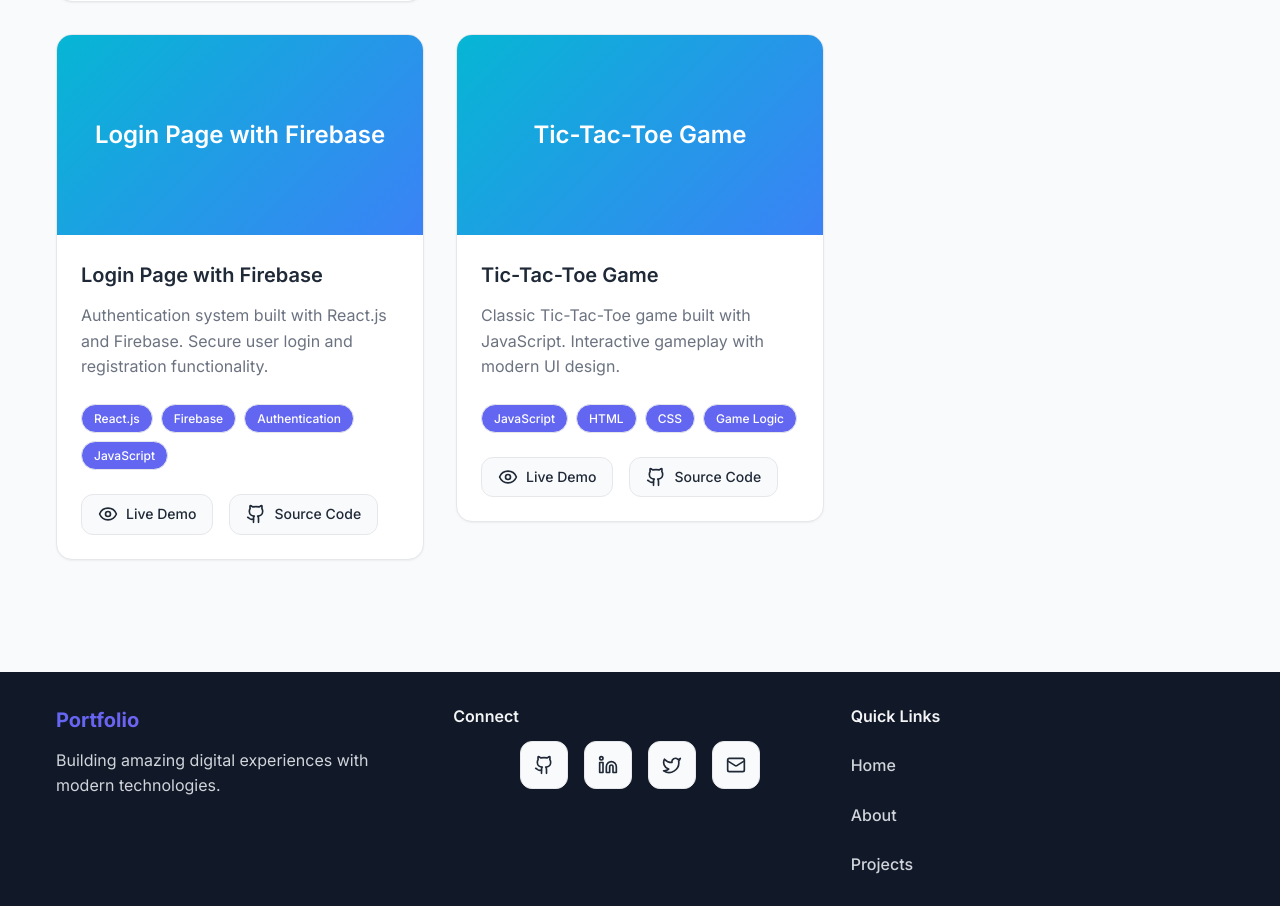
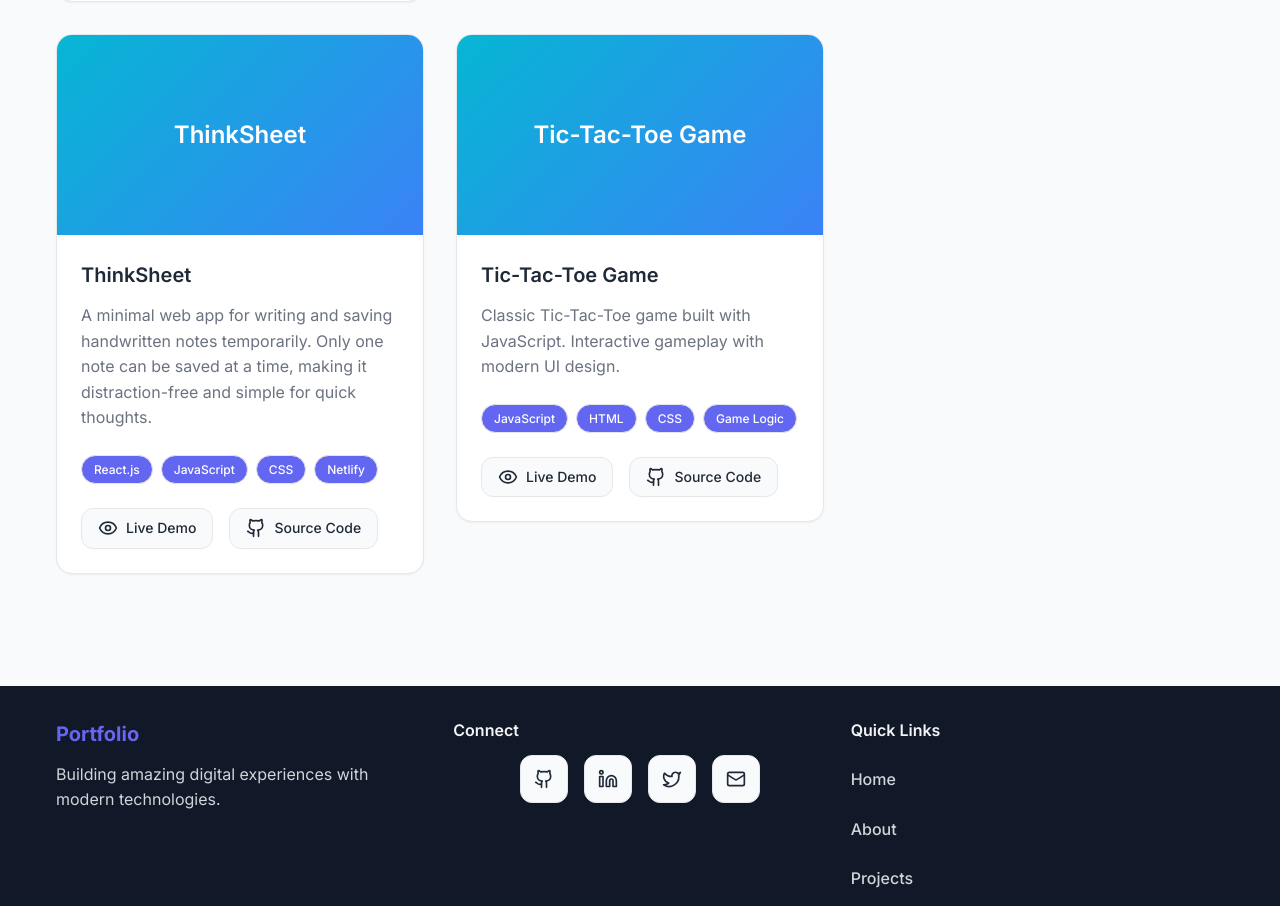
Before and after one commit to shreyashkale9/Portfolio-new, a React (Create React App) app: page /projects in a window 1280 px wide. Shown: the part 1541-2447 px from the top of the page. Built offline with nearby package versions, Linux system fonts and the light colour scheme.

Commit message:
Updated Project Links 2

```diff
--- a/src/components/ProjectGrid/ProjectGrid.tsx
+++ b/src/components/ProjectGrid/ProjectGrid.tsx
@@ -83,13 +83,13 @@ const ProjectGrid: React.FC<ProjectGridProps> = ({ activeFilter }): React.JSX.El
     },
     {
       id: 7,
-      title: 'Login Page with Firebase',
-      description: 'Authentication system built with React.js and Firebase. Secure user login and registration functionality.',
+      title: 'ThinkSheet',
+      description: 'A minimal web app for writing and saving handwritten notes temporarily. Only one note can be saved at a time, making it distraction-free and simple for quick thoughts.',
       image: '/api/placeholder/400/300',
-      category: 'fullstack',
-      technologies: ['React.js', 'Firebase', 'Authentication', 'JavaScript'],
-      liveUrl: 'https://github.com/shreyashkale9/Login-Page-With-Firebase',
-      githubUrl: 'https://github.com/shreyashkale9/Login-Page-With-Firebase',
+      category: 'frontend',
+      technologies: ['React.js', 'JavaScript', 'CSS', 'Netlify'],
+      liveUrl: 'https://thinksheet.netlify.app/',
+      githubUrl: 'https://github.com/shreyashkale9/ThinkSheet',
       featured: false
     },
     {
@@ -99,7 +99,7 @@ const ProjectGrid: React.FC<ProjectGridProps> = ({ activeFilter }): React.JSX.El
       image: '/api/placeholder/400/300',
       category: 'frontend',
       technologies: ['JavaScript', 'HTML', 'CSS', 'Game Logic'],
-      liveUrl: 'https://github.com/shreyashkale9/Tic-Tac-Toe',
+      liveUrl: 'https://shreyashkale9tictactoe.netlify.app/',
       githubUrl: 'https://github.com/shreyashkale9/Tic-Tac-Toe',
       featured: false
     }
```
